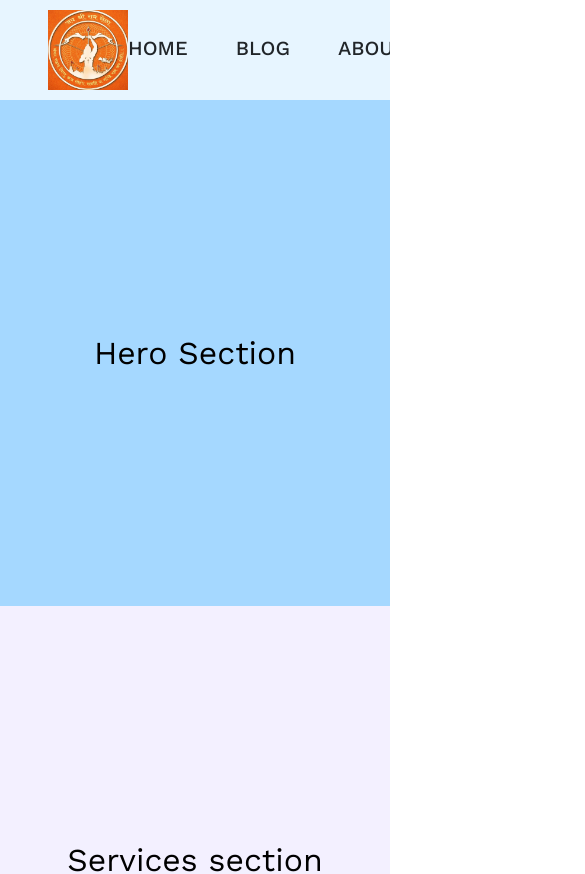
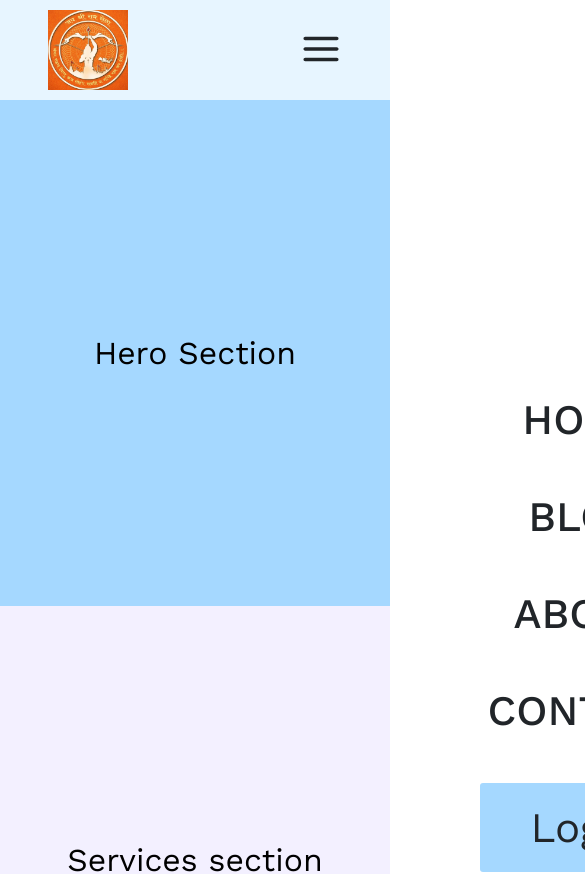
Before and after one commit to jay112298/jsrsfront, a React (Vite) app: page / in a window 390 px wide. Shown: the top 874 px of the page, 585 px wide, since content can reach past the window. Built offline with nearby package versions, Linux system fonts and the light colour scheme.

Commit message:
Mobile optimized navbar

```diff
--- a/src/components/Navbar/Navbar.css
+++ b/src/components/Navbar/Navbar.css
@@ -43,3 +43,81 @@
   font-size: 16px;
   border-radius: 0.3rem;
 }
+
+.mobile-navbar-btn {
+  display: none;
+}
+
+.close-outline {
+  display: none;
+}
+
+.mobile-navbar-btn[name="close-outline"] {
+  display: none;
+}
+
+@media (max-width: 980px) {
+  .mobile-navbar-btn {
+    display: inline-block;
+    z-index: 999;
+    border: #212529;
+  }
+
+  .mobile-nav-icon {
+    font-size: 4.2rem;
+    color: #212529;
+  }
+
+
+
+  /* Hide the original navbar menu  */
+
+  .navbar-list {
+    width: 100vw;
+    height: 150vh;
+    position: absolute;
+    top: 0;
+    left: 0;
+    background-color: #fff;
+
+    display: flex;
+    flex-direction: column;
+    justify-content: center;
+    align-items: center;
+
+    transform: translateX(100%);
+  }
+
+  .navbar-link {
+    font-size: 4.2rem;
+  }
+
+  .login-btn {
+    font-size: 4.2rem;
+    padding: 2rem 5rem;
+  }
+
+  .active .mobile-nav-icon {
+    font-size: 4.2rem;
+    position: absolute;
+    top: 30%;
+    right: 10%;
+    color: #212529;
+    z-index: 9999;
+    display: none;
+  }
+
+  .active .close-outline {
+    display: inline-block;
+  }
+
+  .active .navbar-list {
+    visibility: visible;
+    opacity: 1;
+    transform: translateX(0);
+    z-index: 999;
+  }
+  /* body {
+    overflow-x: hidden;
+  } */
+}
--- a/src/components/Navbar/Navbar.jsx
+++ b/src/components/Navbar/Navbar.jsx
@@ -1,22 +1,33 @@
-import React from "react";
+import React, {useState} from "react";
 import "./Navbar.css";
 import Logo from "../../assets/logo.jpg";
+import { CgMenu, CgCloseR } from "react-icons/cg";
 
 const Navbar = () => {
+
+  const [isMenu, setIsMenu] = useState(false)
+  const changeButton = () => {
+  setIsMenu(!isMenu)
+  }
+
   return (
-    <header className="header">
+    <nav className="header">
       <img src={Logo} alt="Logo" className="logo"/>
 
-      <nav className="navbar">
-        <ul className="navbar-list">
+      <div className={isMenu ? "navbar active" : "navbar"}>
+        <ul className="navbar-list active">
           <li className="navbar-link">Home</li>
           <li className="navbar-link">Blog</li>
           <li className="navbar-link">About</li>
           <li className="navbar-link">Contact</li>
           <li className="navbar-link "><button className="login-btn">Login</button></li>
         </ul>
-      </nav>
-    </header>
+      </div>
+      <div className="mobile-navbar-btn" onClick={changeButton}>
+        <CgMenu name="menu-outline" className="mobile-nav-icon"/>
+        <CgCloseR name="close-outline" className="mobile-nav-icon close-outline" />
+      </div>
+    </nav>
   );
 };
 
--- a/src/components/Services/Services.jsx
+++ b/src/components/Services/Services.jsx
@@ -3,8 +3,8 @@ import "./Services.css"
 
 const Services = () => {
   return (
-    <section class="section-services">
-      <div class="hero">
+    <section className="section-services">
+      <div className="hero">
         <p>Services section</p>
       </div>
     </section>
--- a/src/main.jsx
+++ b/src/main.jsx
@@ -1,5 +1,5 @@
 import React from 'react'
-import ReactDOM from 'react-dom'
+import ReactDOM from 'react-dom/client'
 import App from './App'
 import './index.css'
 
```
